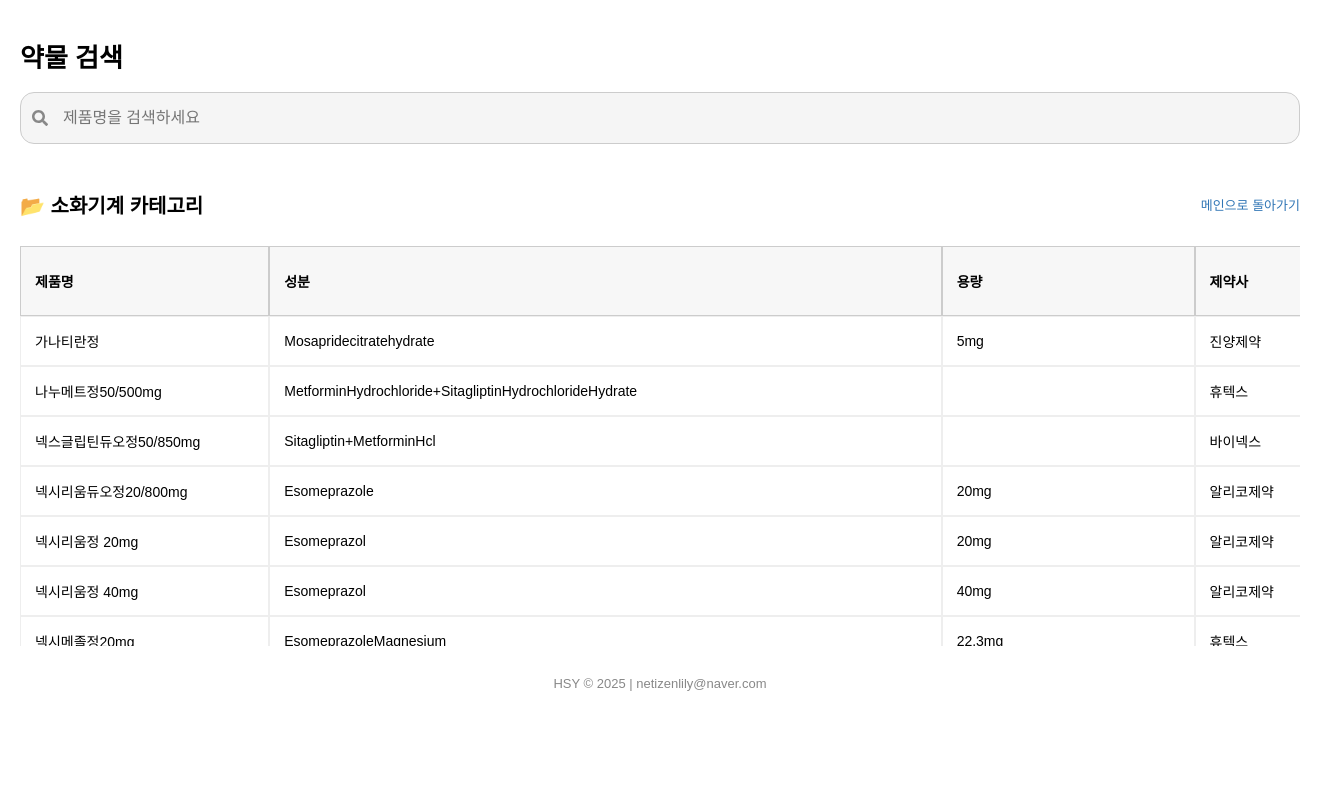
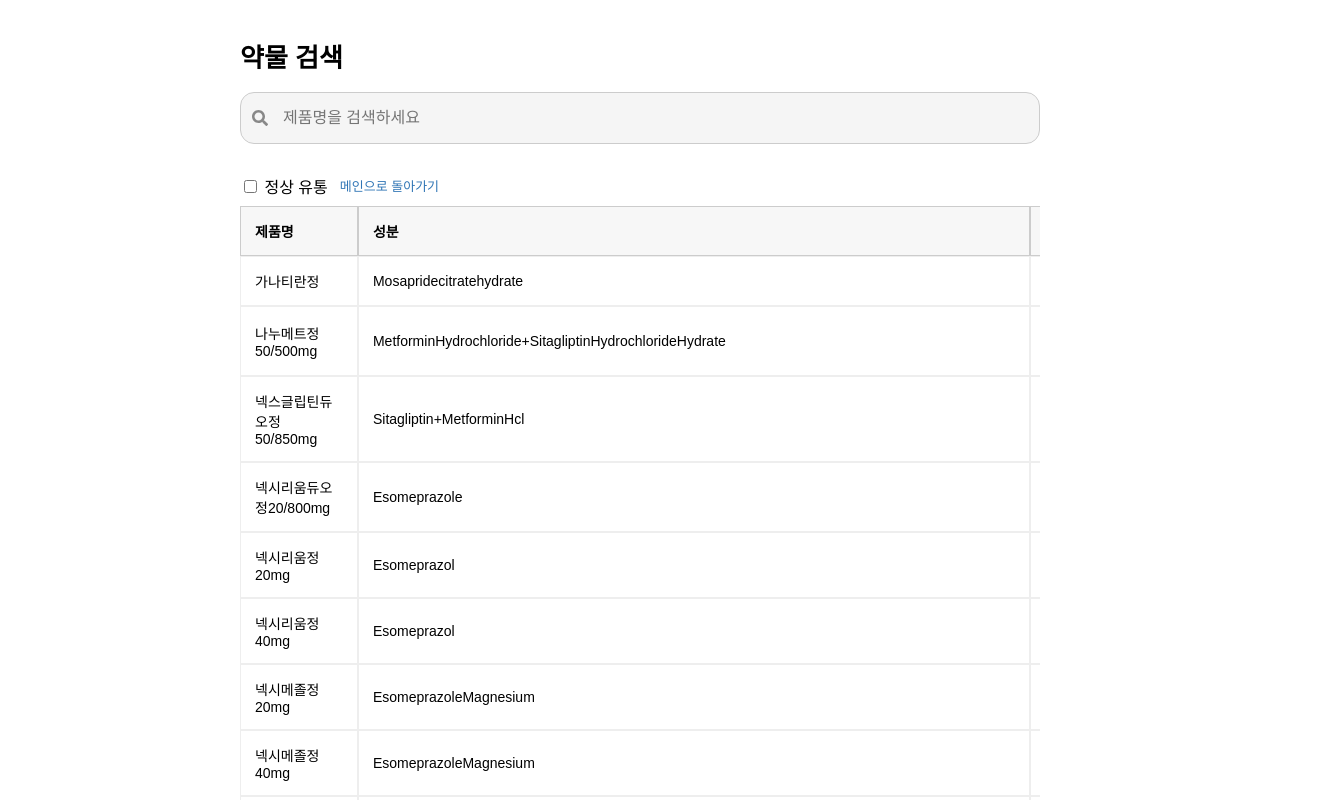
Before and after one commit to dasampharm/dasanpharm, a React (Create React App) app: page / in a window 1280 px wide. Both pictures are taken after a click on the button "소화기계". Shown: the top 800 px of the page, 1320 px wide, since content can reach past the window. Built offline with nearby package versions, Linux system fonts and the light colour scheme.

Commit message:
Update App.js_957

```diff
--- a/src/App.js
+++ b/src/App.js
@@ -2,30 +2,26 @@ import React, { useState, useRef } from "react";
 import { FaSearch } from "react-icons/fa";
 import data from "./약물데이터.json";
 
-// 카테고리 리스트
 const categories = ["소화기계", "호흡기계", "항생제", "순환기계", "당뇨병용제", "정신신경계"];
 
 function App() {
-  const [query, setQuery] = useState(""); // 검색창 입력값
-  const [suggestions, setSuggestions] = useState([]); // 검색 자동완성 리스트
-  const [selectedDrug, setSelectedDrug] = useState(null); // 선택한 약
-  const [sameDoseOnly, setSameDoseOnly] = useState(false); // 동일 용량 보기 여부
-  const [onlyAvailable, setOnlyAvailable] = useState(false); // 거래 가능만 보기 여부
-  const [selectedCategory, setSelectedCategory] = useState(null); // 선택한 카테고리
-  const inputRef = useRef(null); // 검색 input ref
+  const [query, setQuery] = useState("");
+  const [suggestions, setSuggestions] = useState([]);
+  const [selectedDrug, setSelectedDrug] = useState(null);
+  const [sameDoseOnly, setSameDoseOnly] = useState(false);
+  const [onlyNormalStock, setOnlyNormalStock] = useState(false); // ✅ 추가: 정상유통만 보기 상태
+  const [selectedCategory, setSelectedCategory] = useState(null);
+  const inputRef = useRef(null);
 
-  // 검색창 입력할 때 자동완성 리스트 업데이트
   const handleInputChange = (e) => {
     const value = e.target.value;
     setQuery(value);
     setSelectedDrug(null);
     setSelectedCategory(null);
-
     if (!value) {
       setSuggestions([]);
       return;
     }
-
     const lower = value.toLowerCase();
     const filtered = data.filter((item) =>
       item["제품명"]?.toLowerCase().startsWith(lower)
@@ -33,72 +29,50 @@ function App() {
     setSuggestions(filtered);
   };
 
-  // 검색 추천어 클릭했을 때
   const handleSuggestionClick = (item) => {
     setQuery(item["제품명"]);
     setSelectedDrug(item);
     setSuggestions([]);
     setSameDoseOnly(false);
-    setOnlyAvailable(false);
+    setOnlyNormalStock(false);
     setSelectedCategory(null);
   };
 
-  // 카테고리 버튼 클릭했을 때
   const handleCategoryClick = (category) => {
     setSelectedCategory(category);
     setQuery("");
     setSelectedDrug(null);
     setSuggestions([]);
-    setSameDoseOnly(false);
-    setOnlyAvailable(false);
+    setOnlyNormalStock(false);
   };
 
-  // 약물 리스트 필터링하는 함수
   const getFilteredDrugs = () => {
+    let baseList = [];
+
     if (selectedDrug) {
       const baseIngredient = selectedDrug["성분"]?.replace(/,$/, "").trim();
       const baseDose = selectedDrug["용량"]?.trim();
-
-      const filtered = data.filter((item) => {
+      baseList = data.filter((item) => {
         const sameIngredient = item["성분"]?.replace(/,$/, "").trim() === baseIngredient;
         const sameDose = item["용량"]?.trim() === baseDose;
-        const available = item["품절"] === "정상유통";
-
-        return sameIngredient &&
-          (!sameDoseOnly || sameDose) &&
-          (!onlyAvailable || available);
+        return sameIngredient && (!sameDoseOnly || sameDose);
       });
-
-      // 선택한 약물이 가장 위로
-      const sorted = [
-        selectedDrug,
-        ...filtered.filter((item) => item["제품명"] !== selectedDrug["제품명"])
-      ];
-
-      return sorted;
+      baseList = [selectedDrug, ...baseList.filter((i) => i["제품명"] !== selectedDrug["제품명"])]
+    } else if (selectedCategory) {
+      baseList = data.filter((item) => item["분류"] === selectedCategory);
     }
 
-    if (selectedCategory) {
-      const filtered = data.filter((item) => item["분류"] === selectedCategory);
-
-      // 카테고리 결과에도 거래가능 체크 반영
-      if (onlyAvailable) {
-        return filtered.filter((item) => item["품절"] === "정상유통");
-      }
-      return filtered;
+    if (onlyNormalStock) {
+      return baseList.filter((item) => item["품절"] === "정상유통");
     }
 
-    return [];
+    return baseList;
   };
 
   return (
-    // 페이지 전체 감싸는 div - 모바일 스크롤바 방지
-    <div style={{ width: "100%", maxWidth: "100vw", overflowX: "hidden", padding: "20px", fontFamily: "sans-serif", margin: "0 auto" }}>
-
-      {/* 검색창 영역 */}
+    <div style={{ padding: "20px", fontFamily: "sans-serif", maxWidth: "800px", margin: "0 auto" }}>
       <div style={{ position: "sticky", top: 0, zIndex: 10, backgroundColor: "#fff", paddingBottom: "10px" }}>
         <h1 style={{ fontSize: "26px" }}>약물 검색</h1>
-
         <div style={{ display: "flex", gap: "8px" }}>
           <div style={{ position: "relative", flexGrow: 1 }}>
             <FaSearch style={{ position: "absolute", top: "50%", left: "12px", transform: "translateY(-50%)", color: "#888" }} />
@@ -118,7 +92,6 @@ function App() {
                 boxSizing: "border-box"
               }}
             />
-            {/* 자동완성 추천 리스트 */}
             <ul style={{
               listStyle: "none",
               paddingLeft: 0,
@@ -134,16 +107,14 @@ function App() {
               width: "100%"
             }}>
               {suggestions.map((item, index) => (
-                <li key={index} onClick={() => handleSuggestionClick(item)} style={{ cursor: "pointer", padding: "10px 12px" }}>
-                  {item["제품명"]}
-                </li>
+                <li key={index} onClick={() => handleSuggestionClick(item)} style={{ cursor: "pointer", padding: "10px 12px" }}>{item["제품명"]}</li>
               ))}
             </ul>
           </div>
         </div>
       </div>
 
-      {/* 아무것도 검색/선택 안했을 때 보여주는 카테고리+안내 */}
+      {/* 안내/카테고리 */}
       {!selectedDrug && !selectedCategory && (
         <>
           <h3 style={{ fontSize: "16px", marginTop: "20px", marginBottom: "8px" }}>약물 카테고리</h3>
@@ -155,10 +126,10 @@ function App() {
                 borderRadius: "12px",
                 background: "white",
                 fontSize: "14px",
-                cursor: "pointer"
-              }}>
-                {cat}
-              </button>
+                cursor: "pointer",
+                whiteSpace: "normal",
+                wordBreak: "keep-all"
+              }}>{cat}</button>
             ))}
           </div>
 
@@ -178,45 +149,36 @@ function App() {
         </>
       )}
 
-      {/* 검색 결과 or 카테고리 결과 */}
+      {/* 결과 테이블 */}
       {(selectedDrug || selectedCategory) && (
-        <div style={{ width: "100%" }}>
-
-          {/* 상단 타이틀 + 돌아가기 버튼 */}
-          <div style={{ display: "flex", justifyContent: "space-between", alignItems: "center", marginTop: "20px", marginBottom: "10px" }}>
-            <h2 style={{ fontSize: "20px" }}>{selectedDrug ? "동일성분조회" : `📂 ${selectedCategory} 카테고리`}</h2>
-            <span onClick={() => { setSelectedCategory(null); setSelectedDrug(null); setQuery(""); }} style={{ fontSize: "13px", color: "#2F75B5", cursor: "pointer" }}>
-              메인으로 돌아가기
-            </span>
-          </div>
-
-          {/* 동일성분조회 - 성분+용량 보여주기 */}
+        <div style={{ marginTop: "20px", width: "100%", overflowX: "auto", overscrollBehavior: "contain" }}>
           {selectedDrug && (
-            <div style={{ marginBottom: "10px" }}>
-              <div style={{ fontSize: "16px" }}>
-                성분: {selectedDrug["성분"]} {selectedDrug["용량"]}
-              </div>
+            <div style={{ marginBottom: "8px" }}>
+              <div style={{ fontSize: "16px" }}>성분: {selectedDrug["성분"]} {selectedDrug["용량"]}</div>
             </div>
           )}
 
-          {/* 체크박스: 동일 용량 / 거래 가능 */}
+          {/* 버튼 2개 */}
+          <div style={{ display: "flex", gap: "12px", alignItems: "center", marginBottom: "8px" }}>
             {selectedDrug && (
-            <div style={{ display: "flex", gap: "12px", alignItems: "center", marginBottom: "8px" }}>
               <label>
-                <input type="checkbox" checked={sameDoseOnly} onChange={() => setSameDoseOnly(!sameDoseOnly)} />
-                &nbsp;동일 용량
+                <input type="checkbox" checked={sameDoseOnly} onChange={() => setSameDoseOnly(!sameDoseOnly)} /> 동일 용량
               </label>
+            )}
             <label>
-                <input type="checkbox" checked={onlyAvailable} onChange={() => setOnlyAvailable(!onlyAvailable)} />
-                &nbsp;거래 가능
+              <input type="checkbox" checked={onlyNormalStock} onChange={() => setOnlyNormalStock(!onlyNormalStock)} /> 정상 유통
             </label>
+            <span onClick={() => {
+              setSelectedCategory(null);
+              setSelectedDrug(null);
+              setQuery("");
+              setSameDoseOnly(false);
+              setOnlyNormalStock(false);
+            }} style={{ fontSize: "13px", color: "#2F75B5", cursor: "pointer" }}>메인으로 돌아가기</span>
           </div>
-          )}
 
-          {/* 테이블 영역 */}
-          <div style={{ overflowX: "auto", overflowY: "auto", maxHeight: "400px", overscrollBehavior: "contain" }}>
-            <div style={{ width: "fit-content", minWidth: "100%" }}>
           <table style={{
+            minWidth: "900px",
             borderCollapse: "separate",
             borderSpacing: "0",
             fontSize: "14px",
@@ -225,76 +187,44 @@ function App() {
           }}>
             <thead>
               <tr>
-                    <th style={headerStyle}>제품명</th>
-                    {selectedDrug ? null : <th style={headerStyle}>성분</th>}
-                    {["용량", "제약사", "약가", "요율", "환산액", "품절", "비고"].map((label, i) => (
-                      <th key={i} style={headerStyle}>{label}</th>
+                {["제품명", selectedDrug ? null : "성분", "용량", "제약사", "약가", "요율", "환산액", "품절", "비고"].filter(Boolean).map((label, idx) => (
+                  <th key={idx} style={{
+                    padding: "14px",
+                    border: "1px solid #ccc",
+                    backgroundColor: "#f7f7f7",
+                    textAlign: "left",
+                    position: "sticky",
+                    top: 0,
+                    whiteSpace: "normal",
+                    overflowWrap: "break-word"
+                  }}>{label}</th>
                 ))}
               </tr>
             </thead>
             <tbody>
               {getFilteredDrugs().map((drug, index) => (
                 <tr key={index}>
-                      <td style={stickyCellStyle}>{drug["제품명"]}</td>
-                      {selectedDrug ? null : (
-                        <td style={cellStyle}>{drug["성분"]}</td>
-                      )}
-                      <td style={cellStyle}>{drug["용량"]}</td>
-                      <td style={cellStyle}>{drug["제약사"]}</td>
-                      <td style={cellStyle}>{drug["약가"]}</td>
-                      <td style={cellStyle}>{drug["요율"]}</td>
-                      <td style={nowrapCellStyle}>{drug["품절"]}</td>
-                      <td style={cellStyle}>{drug["비고"] || "-"}</td>
+                  {["제품명", selectedDrug ? null : "성분", "용량", "제약사", "약가", "요율", "환산액", "품절", "비고"].filter(Boolean).map((field, idx) => (
+                    <td key={idx} style={{
+                      padding: "14px",
+                      border: "1px solid #eee",
+                      whiteSpace: field === "품절" ? "nowrap" : "normal",
+                      overflowWrap: field === "품절" ? "normal" : "break-word",
+                      fontSize: "14px"
+                    }}>{drug[field]}</td>
+                  ))}
                 </tr>
               ))}
             </tbody>
           </table>
         </div>
-          </div>
-
-        </div>
       )}
 
-      {/* 하단 고정 - 저작권 표시 */}
       <div style={{ marginTop: "30px", fontSize: "13px", color: "#888", textAlign: "center" }}>
         HSY © 2025 | netizenlily@naver.com
       </div>
-
     </div>
   );
 }
 
-// 테이블 스타일 모음
-const headerStyle = {
-  padding: "14px",
-  border: "1px solid #ccc",
-  backgroundColor: "#f7f7f7",
-  textAlign: "left",
-  position: "sticky",
-  top: 0,
-  zIndex: 2
-};
-
-const cellStyle = {
-  padding: "14px",
-  border: "1px solid #eee",
-  whiteSpace: "normal",
-  overflowWrap: "break-word",
-  wordBreak: "keep-all"
-};
-
-const nowrapCellStyle = {
-  padding: "14px",
-  border: "1px solid #eee",
-  whiteSpace: "nowrap"
-};
-
-const stickyCellStyle = {
-  ...cellStyle,
-  background: "#fff",
-  position: "sticky",
-  left: 0,
-  zIndex: 1
-};
-
 export default App;
```
Lines whose indentation alone changed are shown as unchanged.
